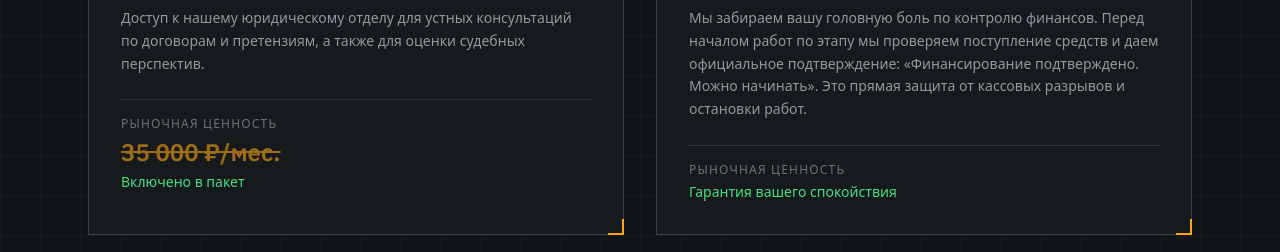
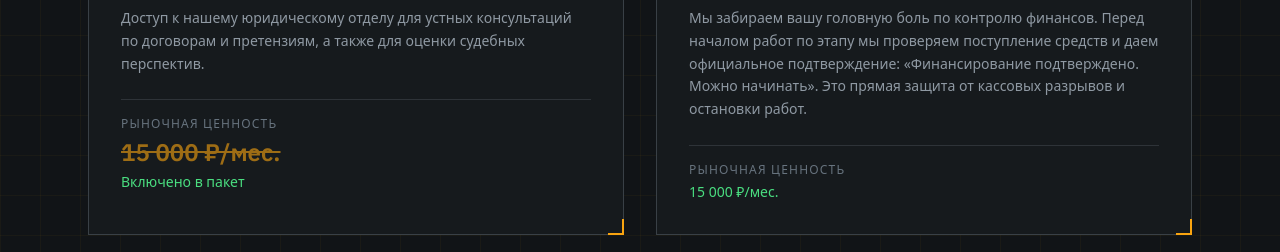
Before and after one commit to pr-poehali-dev/final-anti-block-offer, a React (Vite) app: page / in a window 1280 px wide. Shown: the part 2300-2552 px from the top of the page. Built offline with nearby package versions, Linux system fonts and the light colour scheme.

Commit message:
в блок бонусы. для бонуса 2 добавь ценность 15000 рублей для бонуса 1 исправь ценность на 15000

```diff
--- a/src/pages/Index.tsx
+++ b/src/pages/Index.tsx
@@ -215,14 +215,14 @@ const Index = () => {
                 num: "Бонус №1",
                 title: "Пакет «Юридический Щит»",
                 text: "Доступ к нашему юридическому отделу для устных консультаций по договорам и претензиям, а также для оценки судебных перспектив.",
-                value: "35 000 ₽/мес.",
+                value: "15 000 ₽/мес.",
               },
               {
                 icon: "CheckCircle",
                 num: "Бонус №2",
                 title: "Сервис «Зеленый Свет для Этапа»",
                 text: "Мы забираем вашу головную боль по контролю финансов. Перед началом работ по этапу мы проверяем поступление средств и даем официальное подтверждение: «Финансирование подтверждено. Можно начинать». Это прямая защита от кассовых разрывов и остановки работ.",
-                value: "Гарантия вашего спокойствия",
+                value: "15 000 ₽/мес.",
               },
             ].map((item, i) => (
               <div key={i} className="perimeter-box p-8" style={{ backgroundColor: 'hsl(210,14%,10%)' }}>
```
